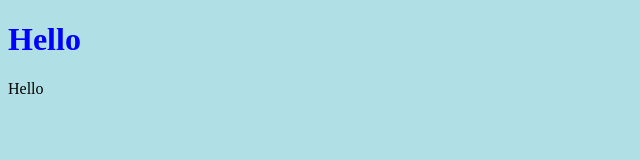
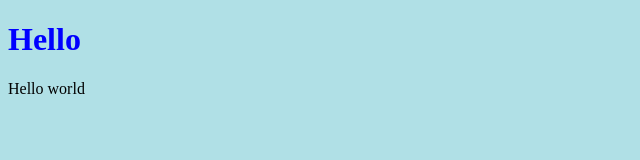
Before and after one commit to emmamclarnon/mea_course, a plain HTML site: page index.html in a window 1280 px wide. Shown: the full height of the page, 0-640 px from the left. Drawn offline with Linux system fonts and the light colour scheme.

Commit message:
changed body text

```diff
--- a/index.html
+++ b/index.html
@@ -12,6 +12,6 @@
 <title>Welcome</title>
 <h1>Hello</h1>
 <body>
-    Hello
+    Hello world
      </body>
 </html>
```
